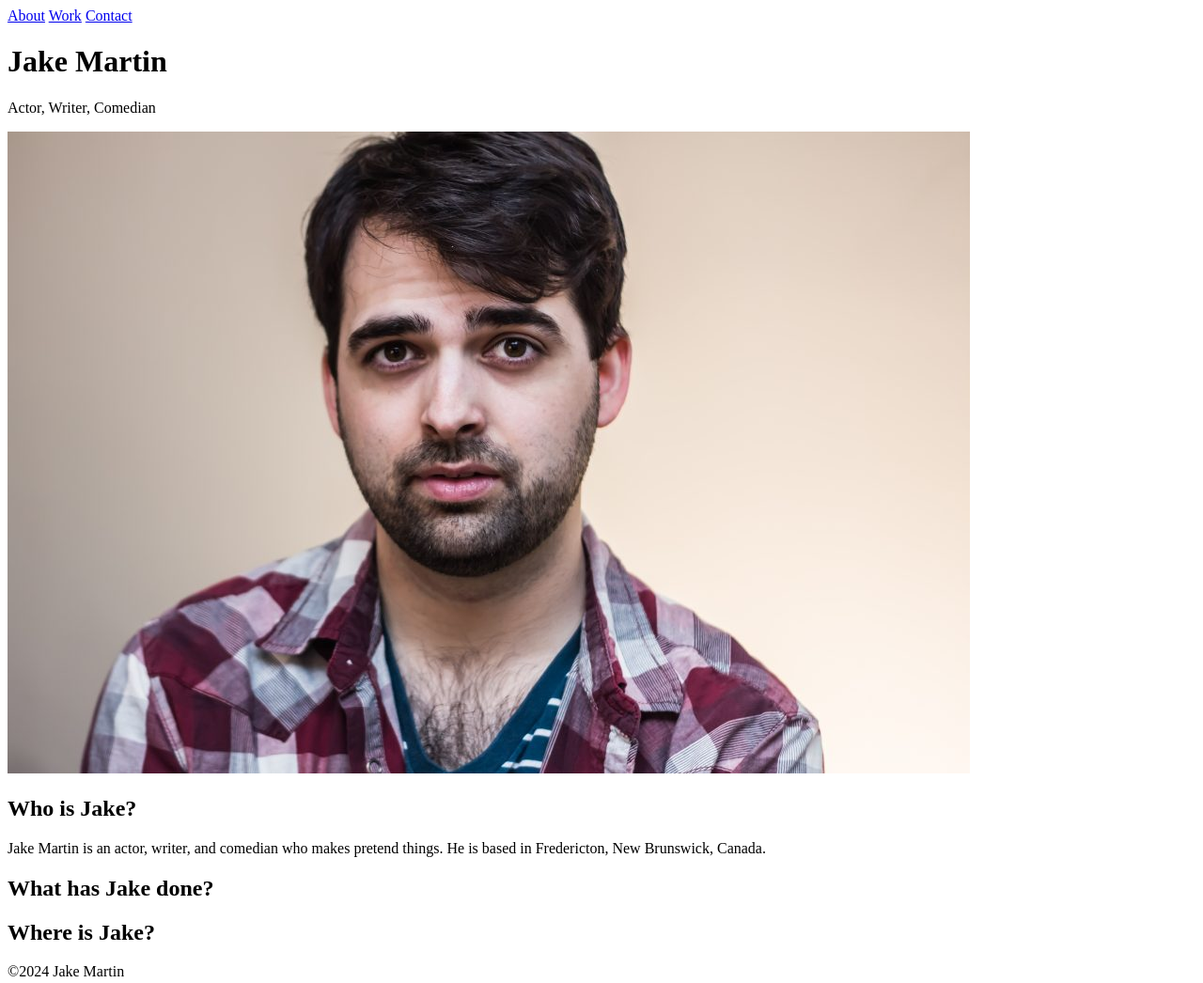
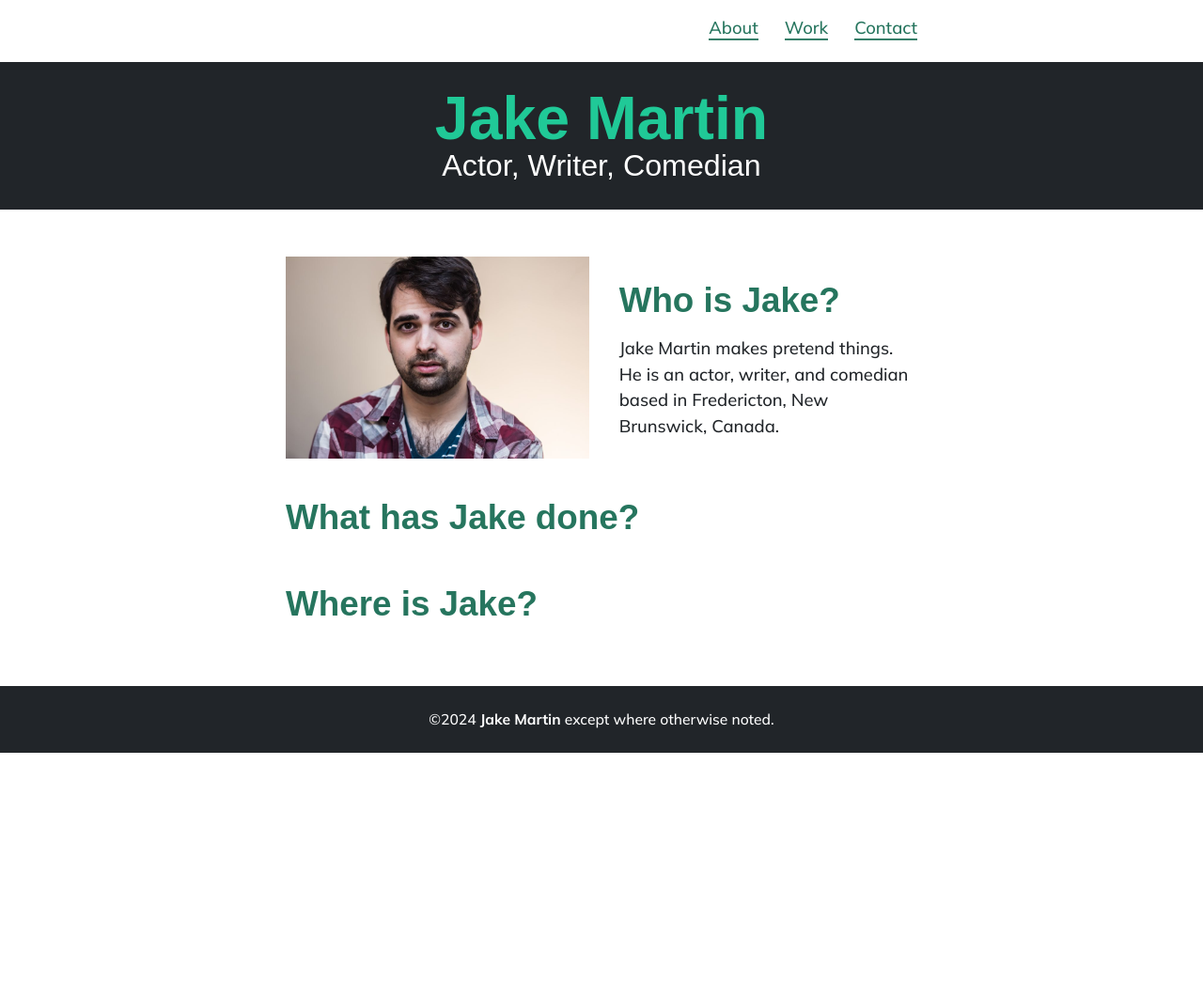
Before and after one commit to stephenbelyea/jake-martin-portfolio, a website: page docs/index.html in a window 1280 px wide. Shown: the whole page at 94% size. After the commit the page ends 801 px from the top, so only its background shows below. Drawn offline with Linux system fonts and the light colour scheme; a web font is replaced by a local one.

Commit message:
Initial themeing and markup to support wrap sections and flex layout

```diff
--- /dev/null
+++ b/docs/css/reset.css
@@ -0,0 +1,129 @@
+/* http://meyerweb.com/eric/tools/css/reset/
+   v2.0 | 20110126
+   License: none (public domain)
+*/
+
+html,
+body,
+div,
+span,
+applet,
+object,
+iframe,
+h1,
+h2,
+h3,
+h4,
+h5,
+h6,
+p,
+blockquote,
+pre,
+a,
+abbr,
+acronym,
+address,
+big,
+cite,
+code,
+del,
+dfn,
+em,
+img,
+ins,
+kbd,
+q,
+s,
+samp,
+small,
+strike,
+strong,
+sub,
+sup,
+tt,
+var,
+b,
+u,
+i,
+center,
+dl,
+dt,
+dd,
+ol,
+ul,
+li,
+fieldset,
+form,
+label,
+legend,
+table,
+caption,
+tbody,
+tfoot,
+thead,
+tr,
+th,
+td,
+article,
+aside,
+canvas,
+details,
+embed,
+figure,
+figcaption,
+footer,
+header,
+hgroup,
+menu,
+nav,
+output,
+ruby,
+section,
+summary,
+time,
+mark,
+audio,
+video {
+  margin: 0;
+  padding: 0;
+  border: 0;
+  font-size: 100%;
+  font: inherit;
+  vertical-align: baseline;
+}
+/* HTML5 display-role reset for older browsers */
+article,
+aside,
+details,
+figcaption,
+figure,
+footer,
+header,
+hgroup,
+menu,
+nav,
+section {
+  display: block;
+}
+body {
+  line-height: 1;
+}
+ol,
+ul {
+  list-style: none;
+}
+blockquote,
+q {
+  quotes: none;
+}
+blockquote:before,
+blockquote:after,
+q:before,
+q:after {
+  content: "";
+  content: none;
+}
+table {
+  border-collapse: collapse;
+  border-spacing: 0;
+}
--- /dev/null
+++ b/docs/css/style.css
@@ -0,0 +1,155 @@
+:root {
+  --font-family-heading: "Rasa", sans-serif;
+  --font-family-body: "Mulish", serif;
+
+  --font-size-small: 0.85em;
+  --font-size-body: 1.15rem;
+  --font-size-heading-1: 3.5em;
+  --font-size-heading-2: 2em;
+  --font-size-sub-heading: 1.75em;
+
+  --font-weight-light: 300;
+  --font-weight-medium: 500;
+  --font-weight-bold: 700;
+  --font-weight-heading-medium: 400;
+  --font-weight-heading-bold: 600;
+
+  --color-white: #fff;
+  --color-grey: #212529;
+  --color-black: #000;
+  --color-green-light: #20c997;
+  --color-green-dark: #26755e;
+}
+
+html {
+  overflow-x: hidden;
+  font-size: 100%;
+}
+
+body {
+  min-height: 100vh;
+  font-family: var(--font-family-body);
+  font-weight: var(--font-weight-medium);
+  font-size: var(--font-size-body);
+  line-height: 1.5;
+  color: var(--color-grey);
+}
+
+h1,
+h1 + p,
+h2 {
+  font-family: var(--font-family-heading);
+}
+
+h1 {
+  font-size: var(--font-size-heading-1);
+  font-weight: var(--font-weight-heading-bold);
+  color: var(--color-green-light);
+  line-height: 1;
+  margin: 0;
+}
+
+h1 + p {
+  font-size: var(--font-size-sub-heading);
+  font-weight: var(--font-weight-heading-medium);
+  line-height: 1.15;
+  margin: 0;
+}
+
+h2 {
+  font-size: var(--font-size-heading-2);
+  font-weight: var(--font-weight-heading-bold);
+  color: var(--color-green-dark);
+  line-height: 1;
+  margin: 0 0 0.5em;
+}
+
+img {
+  max-width: 100%;
+  height: auto;
+}
+
+strong {
+  font-weight: var(--font-weight-bold);
+}
+
+a[href] {
+  color: var(--color-green-dark);
+  text-decoration: none;
+  box-shadow: 0 0.1em 0 0 var(--color-green-dark);
+  transition: color 150ms, box-shadow 150ms;
+}
+
+a[href]:hover,
+a[href]:focus {
+  color: var(--color-black);
+  box-shadow: 0 0.2em 0 0 var(--color-black);
+}
+
+nav > a[href] {
+  line-height: 1.25;
+  margin: 0 0 0.35em;
+}
+
+.container {
+  display: flex;
+  flex-direction: column;
+  justify-content: flex-start;
+  min-height: 100vh;
+}
+
+.container > .wrap {
+  flex: 0 0 auto;
+}
+
+.container > main {
+  flex: 1 0 auto;
+  padding: 2rem 0;
+}
+
+.wrap {
+  width: 100%;
+  padding: 1em 0;
+}
+
+.layout {
+  width: 90vw;
+  max-width: 42rem;
+  padding: 0;
+  margin: 0 auto;
+}
+
+.layout.split {
+  display: flex;
+  align-items: center;
+  justify-content: space-between;
+  gap: 2rem;
+}
+
+.layout.end {
+  display: flex;
+  align-items: baseline;
+  justify-content: flex-end;
+  gap: 1.75rem;
+}
+
+.layout.split > article {
+  flex: 1 1 2fr;
+}
+
+.layout.split > aside {
+  flex: 1 1 1fr;
+}
+
+.wrap.header,
+.wrap.footer {
+  background: var(--color-grey);
+  color: var(--color-white);
+  text-align: center;
+  padding: 1.5em 0;
+}
+
+.wrap.footer {
+  font-size: var(--font-size-small);
+  margin-top: auto;
+}
--- a/docs/index.html
+++ b/docs/index.html
@@ -4,46 +4,65 @@
     <meta charset="UTF-8" />
     <meta name="viewport" content="width=device-width, initial-scale=1.0" />
     <title>Jake Martin | Actor, Writer, Comedian</title>
-    <link rel="stylesheet" href="style.css" />
+    <link rel="stylesheet" href="css/reset.css" />
+    <link rel="preconnect" href="https://fonts.googleapis.com" />
+    <link rel="preconnect" href="https://fonts.gstatic.com" crossorigin />
+    <link
+      href="https://fonts.googleapis.com/css2?family=Mulish:ital,wght@0,300;0,500;0,700;1,300;1,500;1,700&family=Rasa:wght@400;600&display=swap"
+      rel="stylesheet"
+    />
+    <link rel="stylesheet" href="css/style.css" />
   </head>
   <body>
-    <div id="wrap">
-      <nav>
+    <div class="container">
+      <div class="wrap nav">
+        <nav class="layout end">
           <a href="#about">About</a>
           <a href="#work">Work</a>
           <a href="#contact">Contact</a>
         </nav>
-      <header>
+      </div>
+      <div class="wrap header">
+        <header class="layout">
           <h1>Jake Martin</h1>
           <p>Actor, Writer, Comedian</p>
         </header>
+      </div>
       <main>
-        <section id="about" tabindex="-1">
-          <div class="layout">
+        <section class="wrap about" id="about" tabindex="-1">
+          <div class="layout split">
             <aside>
-              <img src="images/jake-martin-01.jpg" alt="Early 30s white man with dark brown shaggy hair, a close-cropped beard, a plaid shirt, and an obscene amount of chest hair showing" />
+              <img
+                src="images/jake-martin-01.jpg"
+                alt="Early 30s white man with dark brown shaggy hair, a close-cropped beard, a plaid shirt, and an obscene amount of chest hair showing"
+              />
             </aside>
             <article>
               <h2>Who is Jake?</h2>
               <p>
-                Jake Martin is an actor, writer, and comedian who makes pretend
-                things. He is based in Fredericton, New Brunswick, Canada.
+                Jake Martin makes pretend things. He is an actor, writer, and comedian based in Fredericton, New Brunswick, Canada.
               </p>
             </article>
           </div>
         </section>
-        <section id="work" tabindex="-1">
+        <section class="wrap work" id="work" tabindex="-1">
+          <div class="layout">
             <article>
               <h2>What has Jake done?</h2>
             </article>
+          </div>
         </section>
-        <section id="contact" tabindex="-1">
+        <section class="wrap contact" id="contact" tabindex="-1">
+          <div class="layout">
             <article><h2>Where is Jake?</h2></article>
+          </div>
         </section>
       </main>
-      <footer>
-        <p>&copy;2024 Jake Martin</p>
+      <div class="wrap footer">
+        <footer class="layout">
+          <p>&copy;2024 <strong>Jake Martin</strong> except where otherwise noted.</p>
         </footer>
+      </div>
     </div>
   </body>
 </html>
```
Also changed, not shown: docs/style.css (deleted). Lines whose indentation alone changed are shown as unchanged.
